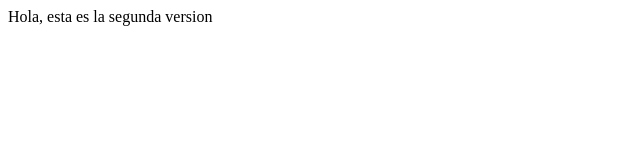
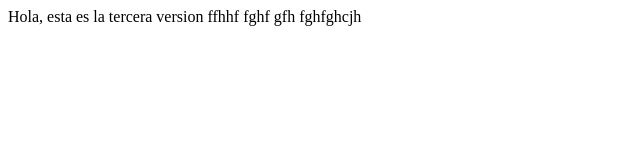
Before and after one commit to migramcas/repoCursoWeb, a plain HTML site: page index.html in a window 1280 px wide. Shown: the whole page, without its empty margins (0-640 px from the left). Drawn offline with Linux system fonts and the light colour scheme.

Commit message:
Tercera  version

```diff
--- a/index.html
+++ b/index.html
@@ -5,6 +5,7 @@
 	<title> Document</title>
 </head>
 <body>
-	Hola,  esta  es  la segunda version
+	Hola,  esta  es  la tercera version
+	ffhhf fghf  gfh fghfghcjh
 </body>
 </html>
```
